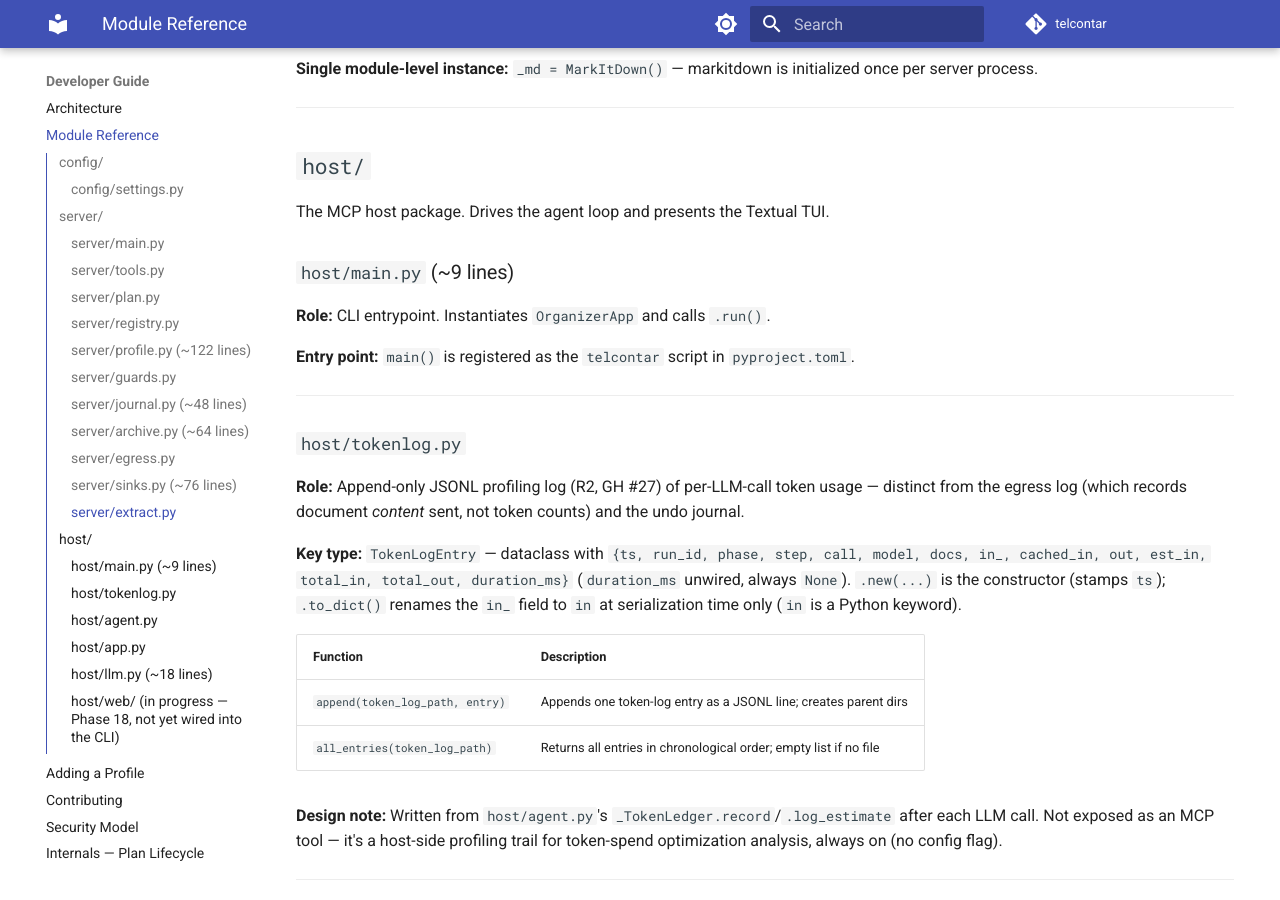
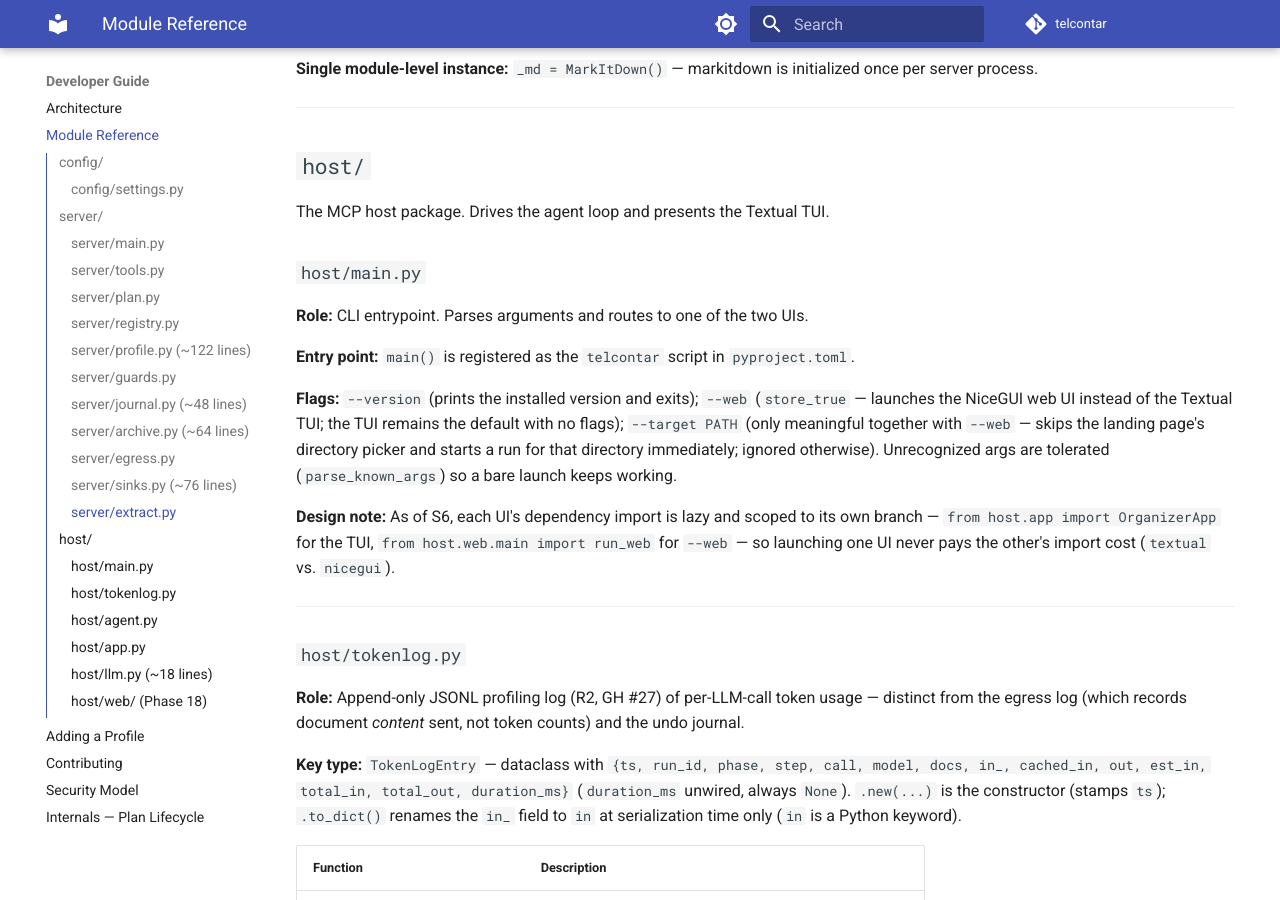
Before and after one commit to reboulip/telcontar, an MkDocs documentation site: the page built from docs/developer/modules.md, in a window 1280 px wide and 900 px high, scrolled down 7192 px. Built offline with MkDocs 1.6.1 and Material for MkDocs 9.7.7, drawn with Linux system fonts in a browser that asks for light colours; comment, search, counter and statistics services are not loaded; some of the changed text lies outside the part shown.

Commit message:
feat: wire telcontar --web into the CLI entrypoint
Added --web (store_true, launches the NiceGUI web UI instead of the Textual TUI -- default behaviour unchanged) and --target PATH (only meaningful with --web, skips the landing page's directory picker) to host/main.py's argument parser. nicegui is imported lazily inside the --web branch, mirroring the existing lazy TUI import, so launching the TUI never pays NiceGUI's import cost. This is the last item of Phase 18 -- the web UI built across S1-S5 is now reachable by end users via `telcontar --web`. Full suite green: 691 passed.

Co-Authored-By: Claude Sonnet 5 <noreply@anthropic.com>

```diff
--- a/docs/developer/modules.md
+++ b/docs/developer/modules.md
@@ -204,11 +204,23 @@ The MCP server package. Launched as a subprocess by the host; communicates via s
 
 The MCP host package. Drives the agent loop and presents the Textual TUI.
 
-### `host/main.py` (~9 lines)
+### `host/main.py`
 
-**Role:** CLI entrypoint. Instantiates `OrganizerApp` and calls `.run()`.
+**Role:** CLI entrypoint. Parses arguments and routes to one of the two UIs.
 
 **Entry point:** `main()` is registered as the `telcontar` script in `pyproject.toml`.
+
+**Flags:** `--version` (prints the installed version and exits); `--web` (`store_true` —
+launches the NiceGUI web UI instead of the Textual TUI; the TUI remains the default
+with no flags); `--target PATH` (only meaningful together with `--web` — skips the
+landing page's directory picker and starts a run for that directory immediately;
+ignored otherwise). Unrecognized args are tolerated (`parse_known_args`) so a bare
+launch keeps working.
+
+**Design note:** As of S6, each UI's dependency import is lazy and scoped to its own
+branch — `from host.app import OrganizerApp` for the TUI, `from host.web.main import
+run_web` for `--web` — so launching one UI never pays the other's import cost
+(`textual` vs. `nicegui`).
 
 ---
 
@@ -344,11 +356,13 @@ The MCP host package. Drives the agent loop and presents the Textual TUI.
 
 ---
 
-### `host/web/` (in progress — Phase 18, not yet wired into the CLI)
+### `host/web/` (Phase 18)
 
-**Role:** New NiceGUI-based web UI package — the first piece of a planned
-Textual→NiceGUI migration. No `--web` CLI flag exists yet (`host/main.py` does not
-import this package), so nothing here is reachable by an end user today.
+**Role:** NiceGUI-based web UI package — the first piece of a planned
+Textual→NiceGUI migration. As of S6, `telcontar --web` (`host/main.py`, lazy import)
+launches it in place of the Textual TUI, which stays the default with no flags. It
+does not yet have feature parity with the TUI — no setup wizard, no query mode, no
+journal/undo UI (deferred to Phase 19, item T6) — see `host/main.py`, above.
 
 **`host/web/session.py`** — framework-agnostic per-run state, no `nicegui` import.
 Key types: `RunSession` (`run_id`, `target`, `transcript`, `status`, `tokens`,
```
Also changed, not shown: README.md (+10 -0 lines), ROADMAP.md (+1 -1 lines), docs/developer/architecture.md (+15 -6 lines), docs/getting-started/installation.md (+2 -0 lines), docs/getting-started/quickstart.md (+3 -0 lines), docs/index.md (+2 -0 lines), 2 other files.
